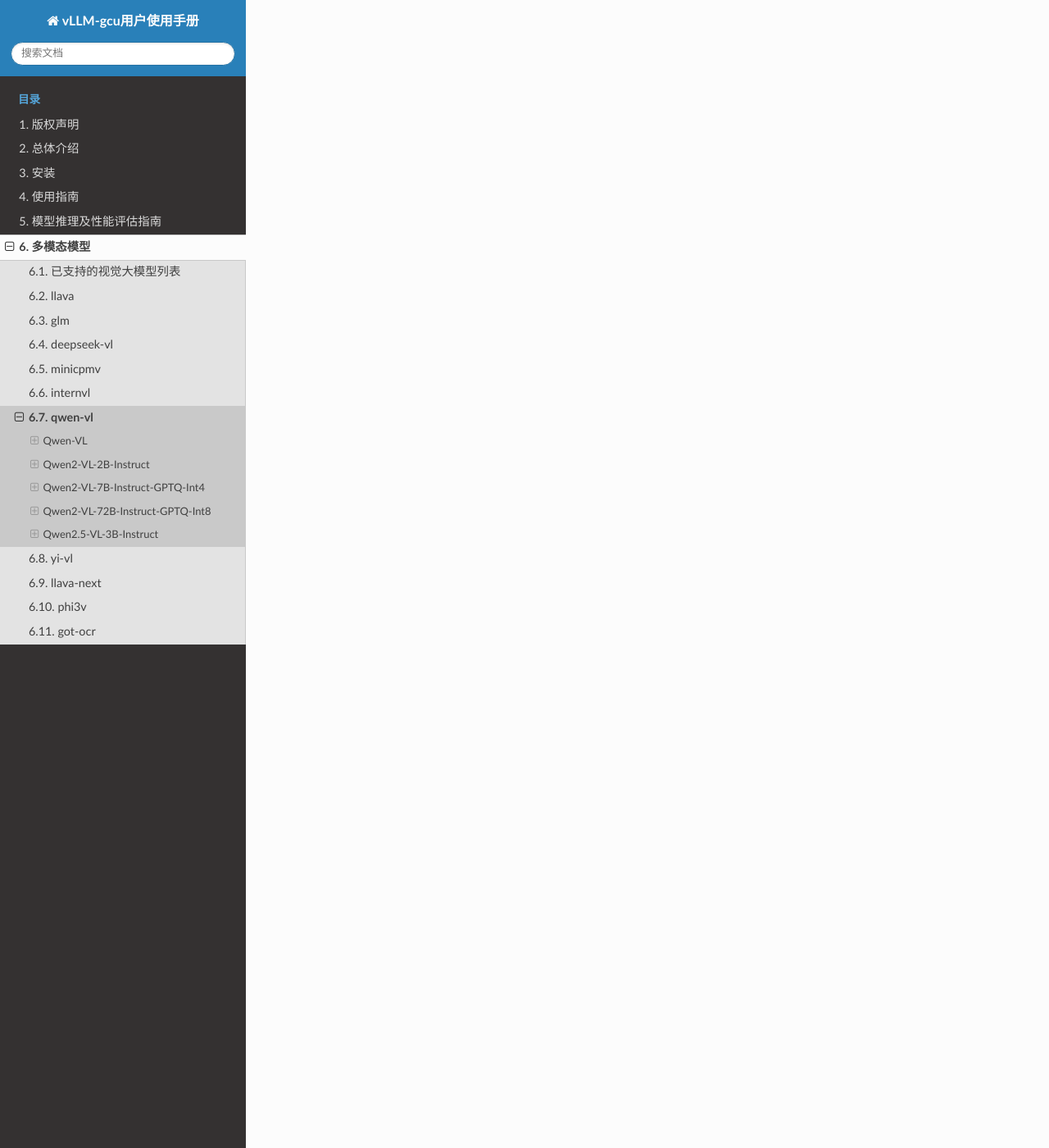
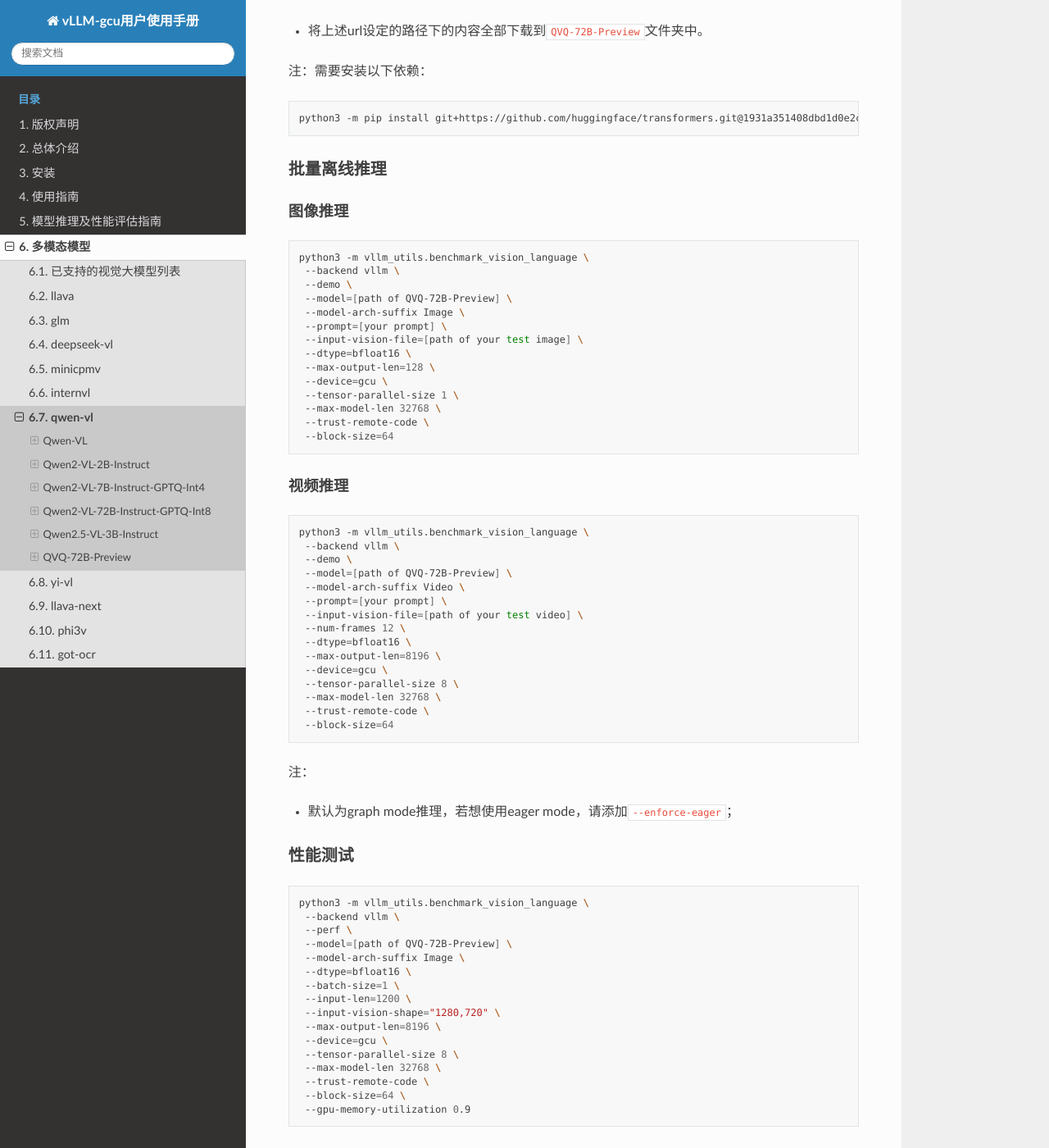
Before and after one commit to EnflameTechnology/vllm-gcu, a Sphinx documentation site: the page built from docs_gcu/content/source/VLMs/qwen-vl.md, in a window 1280 px wide and 1400 px high, scrolled down 8162 px. Shown: the whole window at 82% size. Built offline with Sphinx 7.4.7 and the Read the Docs theme 3.1.0, drawn with Linux system fonts in a browser that asks for light colours; pages that are not in the unit, such as notebooks, are missing from menus; some of the changed text lies outside the part shown.

Commit message:
[Feature](TR-58342) vllm: add evaluate for qvq-72b-preview and docs
Root Cause:
        add evaluate for qvq-72b-preview and docs
Solution:
        add evaluate for qvq-72b-preview add docs
Test:
        test on gcu
Impact area:
        vllm
Fix status:
        done

Change-Id: I01cfd33f6a2441527676e5da10e156f87162a354

````diff
--- a/docs_gcu/content/source/VLMs/lists.rst
+++ b/docs_gcu/content/source/VLMs/lists.rst
@@ -23,4 +23,5 @@
    Qwen2.5-VL      .                Y                 .               .
    Yi-VL           .                Y                 .               .
    GOT-OCR-2.0     .                Y                 .               .
+   QVQ-72B-preview .                Y                 .               .
    ============  =============== =============== =============== ===============
--- a/docs_gcu/content/source/VLMs/qwen-vl.md
+++ b/docs_gcu/content/source/VLMs/qwen-vl.md
@@ -356,3 +356,80 @@
 注：
 * 默认为graph mode推理，若想使用eager mode，请添加`--enforce-eager`；
 * 本模型支持的`max-model-len`为128000；
+
+### QVQ-72B-Preview
+
+#### 模型下载
+* url: [QVQ-72B-Preview](https://www.modelscope.cn/models/Qwen/QVQ-72B-Preview/files)
+* branch: master
+* commit id: be7cda0c
+
+- 将上述url设定的路径下的内容全部下载到`QVQ-72B-Preview`文件夹中。
+
+注：需要安装以下依赖：
+
+```shell
+python3 -m pip install git+https://github.com/huggingface/transformers.git@1931a351408dbd1d0e2c4d6d7ee0eb5e8807d7bf
+```
+
+#### 批量离线推理
+##### 图像推理
+```shell
+python3 -m vllm_utils.benchmark_vision_language \
+ --backend vllm \
+ --demo \
+ --model=[path of QVQ-72B-Preview] \
+ --model-arch-suffix Image \
+ --prompt=[your prompt] \
+ --input-vision-file=[path of your test image] \
+ --dtype=bfloat16 \
+ --max-output-len=128 \
+ --device=gcu \
+ --tensor-parallel-size 1 \
+ --max-model-len 32768 \
+ --trust-remote-code \
+ --block-size=64
+```
+##### 视频推理
+```shell
+python3 -m vllm_utils.benchmark_vision_language \
+ --backend vllm \
+ --demo \
+ --model=[path of QVQ-72B-Preview] \
+ --model-arch-suffix Video \
+ --prompt=[your prompt] \
+ --input-vision-file=[path of your test video] \
+ --num-frames 12 \
+ --dtype=bfloat16 \
+ --max-output-len=8196 \
+ --device=gcu \
+ --tensor-parallel-size 8 \
+ --max-model-len 32768 \
+ --trust-remote-code \
+ --block-size=64
+```
+注：
+* 默认为graph mode推理，若想使用eager mode，请添加`--enforce-eager`；
+
+#### 性能测试
+```shell
+python3 -m vllm_utils.benchmark_vision_language \
+ --backend vllm \
+ --perf \
+ --model=[path of QVQ-72B-Preview] \
+ --model-arch-suffix Image \
+ --dtype=bfloat16 \
+ --batch-size=1 \
+ --input-len=1200 \
+ --input-vision-shape="1280,720" \
+ --max-output-len=8196 \
+ --device=gcu \
+ --tensor-parallel-size 8 \
+ --max-model-len 32768 \
+ --trust-remote-code \
+ --block-size=64 \
+ --gpu-memory-utilization 0.9
+```
+注：
+* 默认为graph mode推理，若想使用eager mode，请添加`--enforce-eager`；
+* 本模型支持的`max-model-len`为128000；
````
Also changed, not shown: 2 other files.
